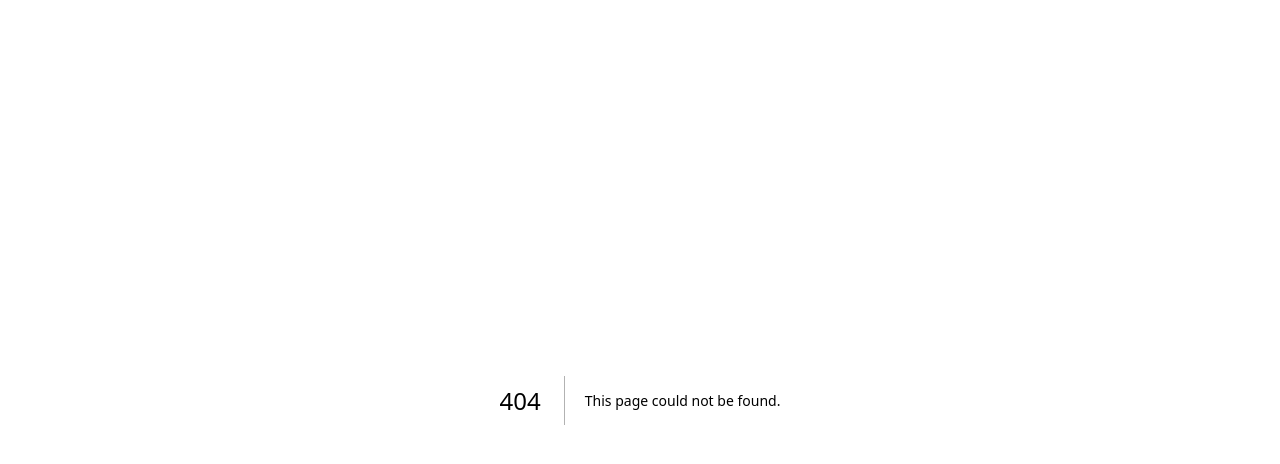
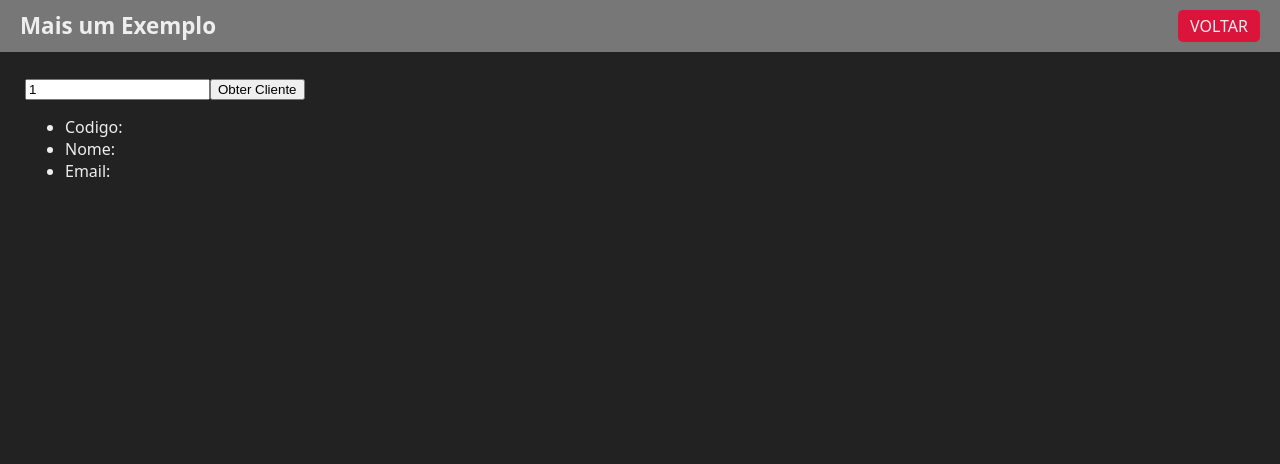
Before and after one commit to LucasMatheus96/CRUD_Usuario_Next.JS, a Next.js app in the folder fundamentos/: page /integracao_1 in a window 1280 px wide. Before the commit this address had no page. Shown: the top 464 px of the page. Built offline with nearby package versions, Linux system fonts and the light colour scheme.

Commit message:
INtegrando API

```diff
--- a/fundamentos/src/pages/index.jsx
+++ b/fundamentos/src/pages/index.jsx
@@ -9,6 +9,7 @@
       <Navegador texto = "Navegação #01" destino ="/navegacao" cor="green"/>
       <Navegador texto = "Navegação #02" destino ="/cliente/123" cor="blue"/>
       <Navegador texto = "Componente com Estado" destino ="/estado" cor="pink"/>
+      <Navegador texto = "Integracao com API #01" destino ="/integracao_1" cor="yellow"/>
 
     </div>
   );
--- /dev/null
+++ b/fundamentos/src/pages/integracao_1.jsx
@@ -0,0 +1,32 @@
+import Layout from "../components/Layout"
+import {useState} from "react"
+export default function Integracao(){
+
+const [codigo, setCodigo] = useState(1)
+const [cliente, setCliente] = useState({})
+
+
+function obterCliente(){
+    fetch(`http://localhost:3000/api/clientes/${codigo}`)
+    .then(resp =>resp.json())
+    .then(dados => setCliente(dados))
+    .catch(e => console.log(e))
+}
+
+
+    return(
+        <Layout>
+        <div>
+            <input type="number" value={codigo} onChange={e => setCodigo(e.target.value)}></input>
+            <button onClick={obterCliente}>Obter Cliente</button>
+        </div>
+        <ul>
+            <li>Codigo:{cliente.id}</li>
+            <li>Nome:{cliente.nome}</li>
+            <li>Email:{cliente.email}</li>
+        </ul>
+        </Layout>
+
+
+    )
+}
```
